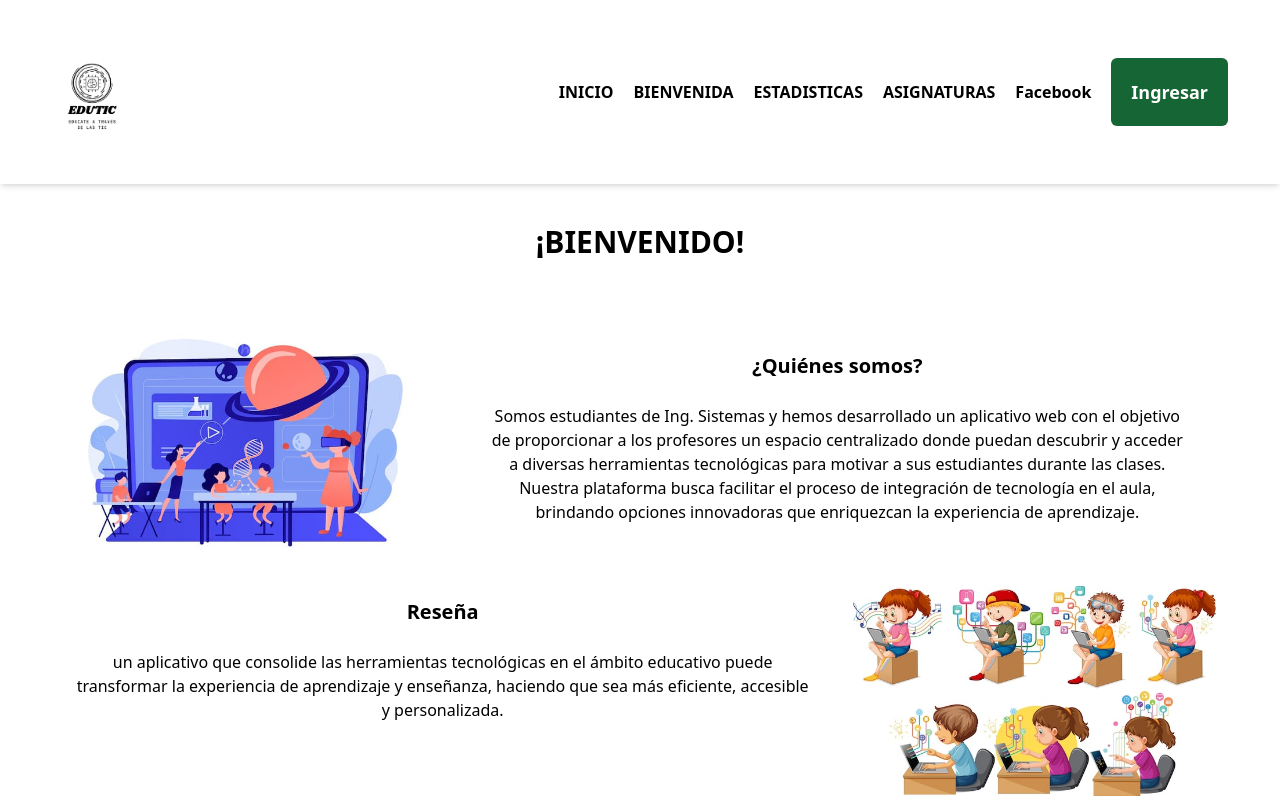
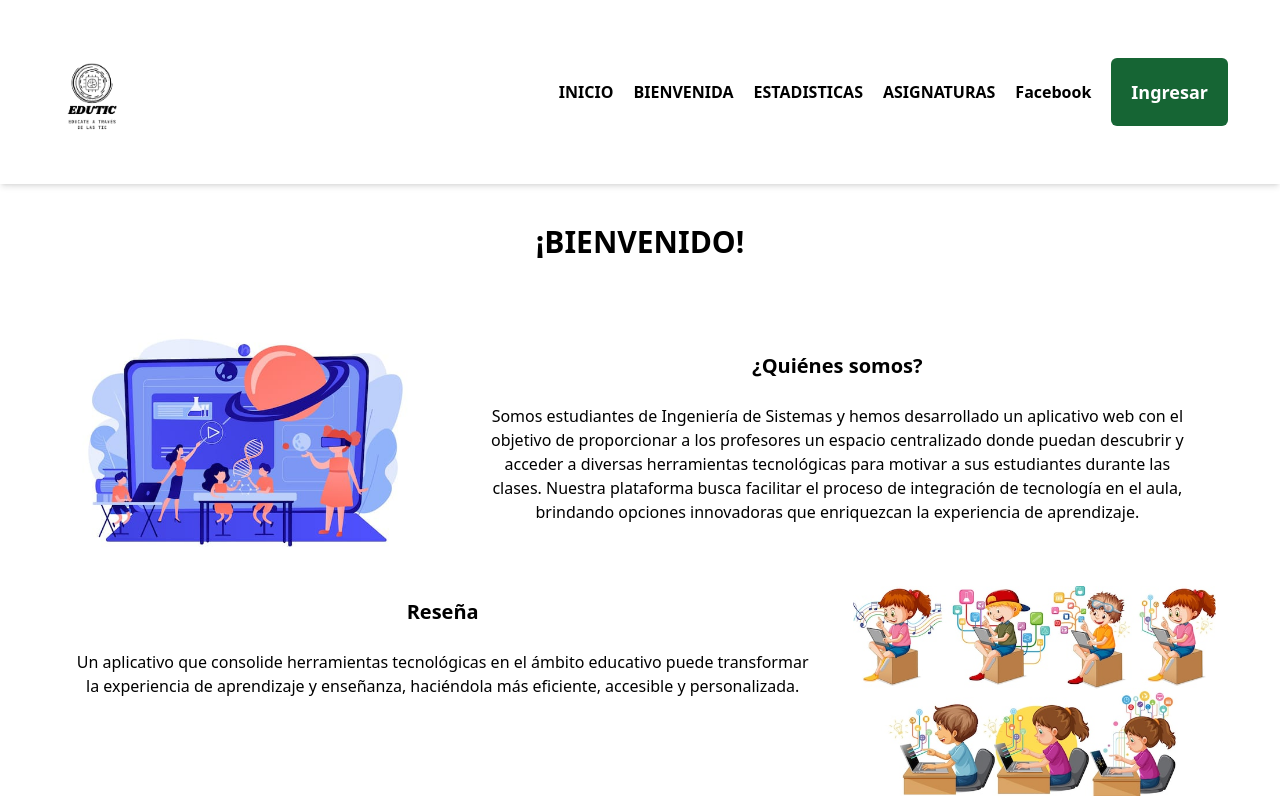
Before and after one commit to Angie20322/Edutic_Front, a React (Vite) app: page /bienvenida in a window 1280 px wide. Shown: the top 800 px of the page. Built offline with nearby package versions, Linux system fonts and the light colour scheme; no server answers.

Commit message:
Ajustes bienvenida 19.06.2024

```diff
--- a/src/components/Landing/Bienvenida.jsx
+++ b/src/components/Landing/Bienvenida.jsx
@@ -40,10 +40,10 @@ const Bienvenida = (props) => {
             <div className="rounded-lg lg:col-span-2 p-4">
               <h2 className="text-xl font-semibold my-3">¿Quiénes somos?</h2>
               <p className="p-3 font-base">
-                Somos estudiantes de Ing. Sistemas y hemos desarrollado un
-                aplicativo web con el objetivo de proporcionar a los profesores
-                un espacio centralizado donde puedan descubrir y acceder a
-                diversas herramientas tecnológicas para motivar a sus
+                Somos estudiantes de Ingeniería de Sistemas y hemos desarrollado
+                un aplicativo web con el objetivo de proporcionar a los
+                profesores un espacio centralizado donde puedan descubrir y
+                acceder a diversas herramientas tecnológicas para motivar a sus
                 estudiantes durante las clases. Nuestra plataforma busca
                 facilitar el proceso de integración de tecnología en el aula,
                 brindando opciones innovadoras que enriquezcan la experiencia de
@@ -55,9 +55,9 @@ const Bienvenida = (props) => {
             <div className=" rounded-lg lg:col-span-2">
               <h2 className="text-xl font-semibold my-3">Reseña</h2>
               <p className="p-3 font-base">
-                un aplicativo que consolide las herramientas tecnológicas en el
+                Un aplicativo que consolide herramientas tecnológicas en el
                 ámbito educativo puede transformar la experiencia de aprendizaje
-                y enseñanza, haciendo que sea más eficiente, accesible y
+                y enseñanza, haciéndola más eficiente, accesible y
                 personalizada.
               </p>
             </div>
```
